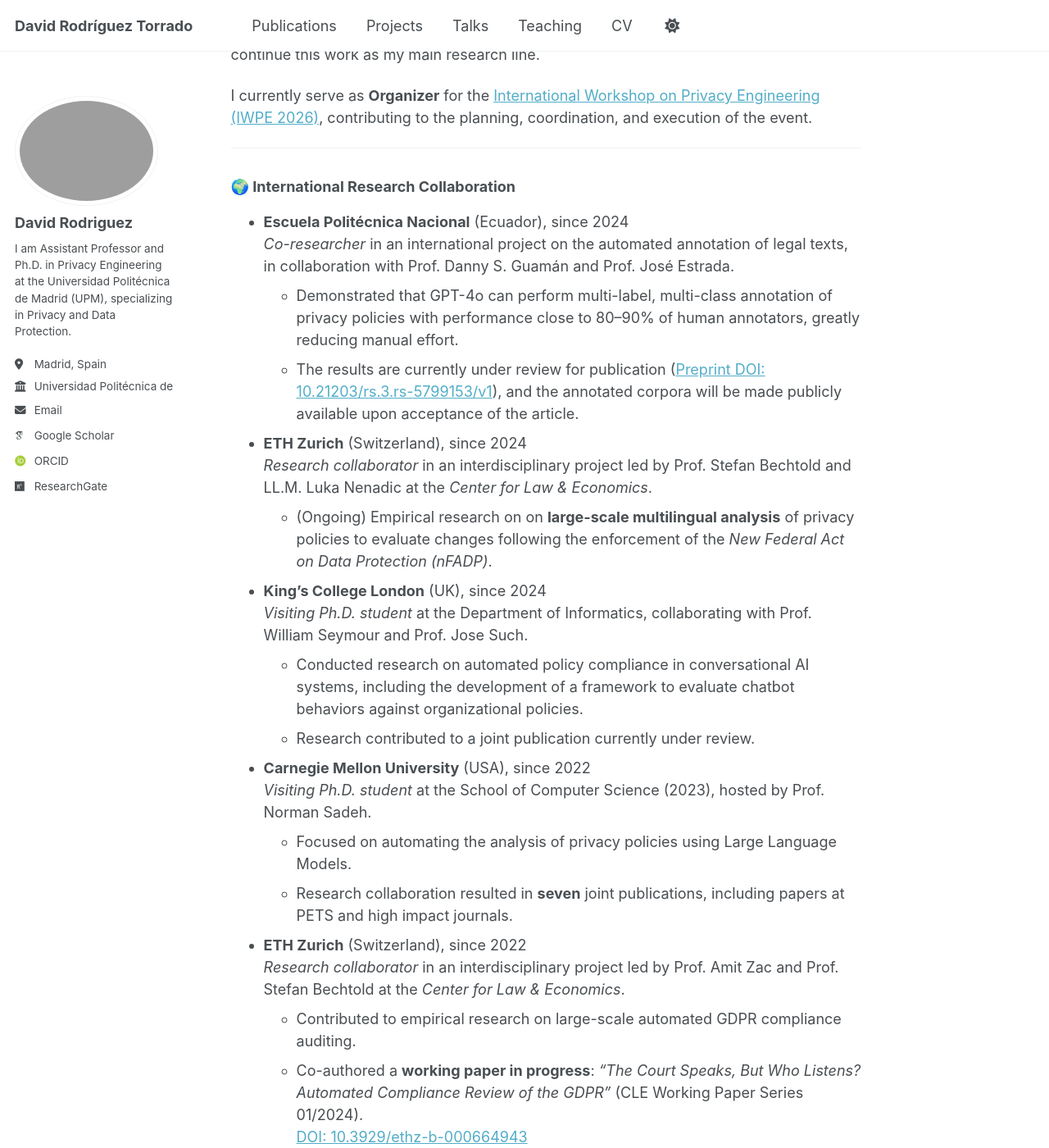
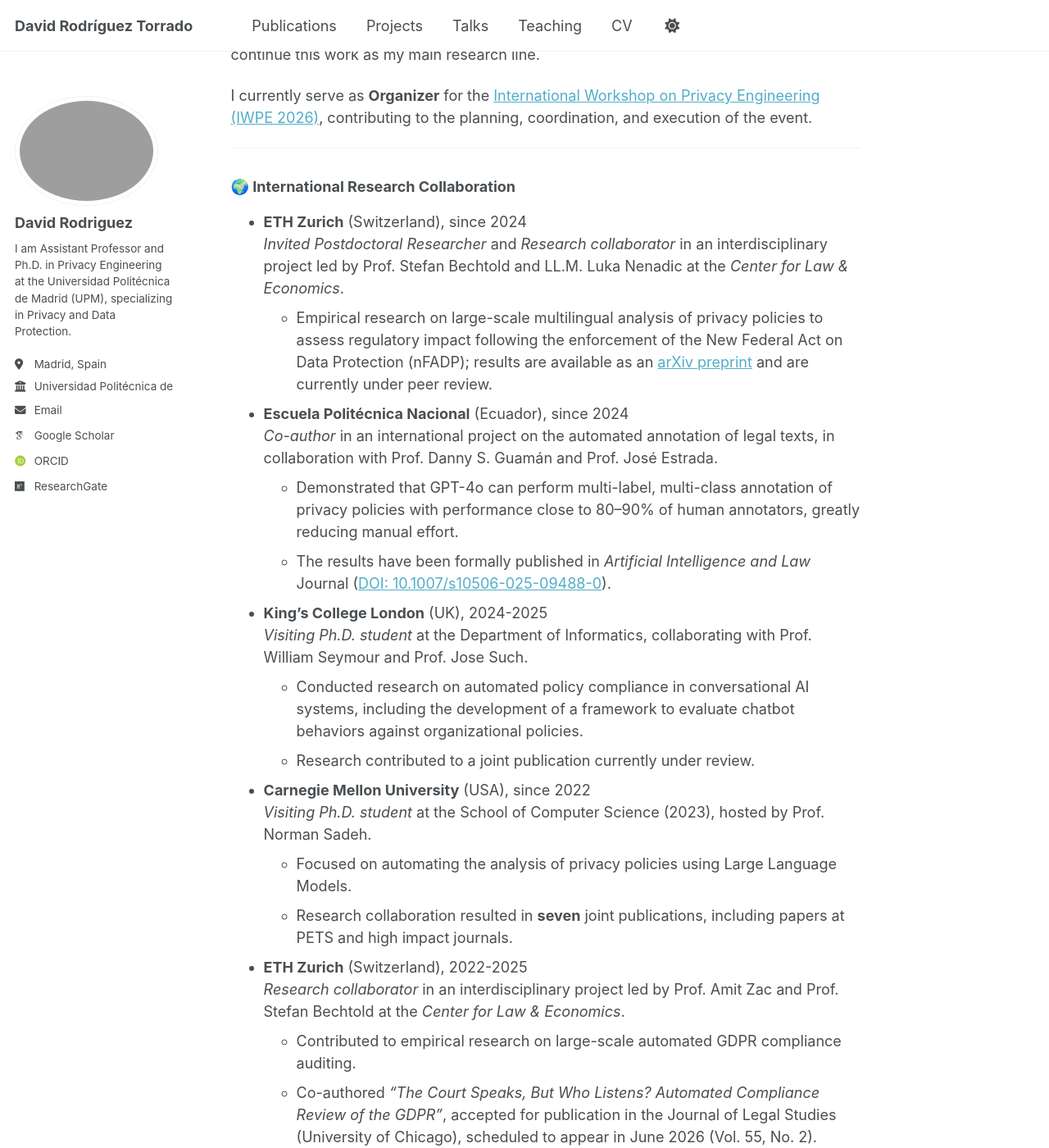
Before and after one commit to DavidRodriguezTorrado/DavidRodriguezTorrado.github.io, a Jekyll site: the page built from _pages/about.md, in a window 1280 px wide and 1400 px high, scrolled down 527 px. Shown: the whole window at 82% size. Built offline with Jekyll 4.4.1, drawn with Linux system fonts in a browser that asks for light colours; some web fonts are replaced; some of the changed text lies outside the part shown.

Commit message:
Updates 2025

```diff
--- a/_pages/about.md
+++ b/_pages/about.md
@@ -23,14 +23,14 @@ I currently serve as **Organizer** for the [International Workshop on Privacy En
 ---
 
 ### 🌍 International Research Collaboration
+- **ETH Zurich** (Switzerland), since 2024
+  *Invited Postdoctoral Researcher* and *Research collaborator* in an interdisciplinary project led by Prof. Stefan Bechtold and LL.M. Luka Nenadic at the *Center for Law & Economics*.
+  - Empirical research on large-scale multilingual analysis of privacy policies to assess regulatory impact following the enforcement of the New Federal Act on Data Protection (nFADP); results are available as an [arXiv preprint](https://arxiv.org/abs/2510.05860) and are currently under peer review.
 - **Escuela Politécnica Nacional** (Ecuador), since 2024
-  *Co-researcher* in an international project on the automated annotation of legal texts, in collaboration with Prof. Danny S. Guamán and Prof. José Estrada.
+  *Co-author* in an international project on the automated annotation of legal texts, in collaboration with Prof. Danny S. Guamán and Prof. José Estrada.
   - Demonstrated that GPT-4o can perform multi-label, multi-class annotation of privacy policies with performance close to 80–90% of human annotators, greatly reducing manual effort.
-  - The results are currently under review for publication ([Preprint DOI: 10.21203/rs.3.rs-5799153/v1](https://doi.org/10.21203/rs.3.rs-5799153/v1)), and the annotated corpora will be made publicly available upon acceptance of the article.
-- **ETH Zurich** (Switzerland), since 2024
-  *Research collaborator* in an interdisciplinary project led by Prof. Stefan Bechtold and LL.M. Luka Nenadic at the *Center for Law & Economics*.
-  - (Ongoing) Empirical research on on **large-scale multilingual analysis** of privacy policies to evaluate changes following the enforcement of the *New Federal Act on Data Protection (nFADP)*.
-- **King’s College London** (UK), since 2024
+  - The results have been formally published in *Artificial Intelligence and Law* Journal ([DOI: 10.1007/s10506-025-09488-0](https://doi.org/10.1007/s10506-025-09488-0)).
+- **King’s College London** (UK), 2024-2025
     *Visiting Ph.D. student* at the Department of Informatics, collaborating with Prof. William Seymour and Prof. Jose Such.
   - Conducted research on automated policy compliance in conversational AI systems, including the development of a framework to evaluate chatbot behaviors against organizational policies.
   - Research contributed to a joint publication currently under review.
@@ -38,11 +38,13 @@ I currently serve as **Organizer** for the [International Workshop on Privacy En
   *Visiting Ph.D. student* at the School of Computer Science (2023), hosted by Prof. Norman Sadeh.
   - Focused on automating the analysis of privacy policies using Large Language Models.
   - Research collaboration resulted in **seven** joint publications, including papers at PETS and high impact journals.
-- **ETH Zurich** (Switzerland), since 2022
+- **ETH Zurich** (Switzerland), 2022-2025
   *Research collaborator* in an interdisciplinary project led by Prof. Amit Zac and Prof. Stefan Bechtold at the *Center for Law & Economics*.
   - Contributed to empirical research on large-scale automated GDPR compliance auditing.
-  - Co-authored a **working paper in progress**: *“The Court Speaks, But Who Listens? Automated Compliance Review of the GDPR”* (CLE Working Paper Series 01/2024).
-    [DOI: 10.3929/ethz-b-000664943](https://doi.org/10.3929/ethz-b-000664943)
+  - Co-authored *“The Court Speaks, But Who Listens? Automated Compliance Review of the GDPR”*, accepted for publication in the Journal of Legal Studies (University of Chicago), scheduled to appear in June 2026 (Vol. 55, No. 2).
+- **Escuela Politécnica Nacional and King's College London**, (Ecuador and UK) 2022-2023
+  *Co-author* of a joint research effort on the automated assessment of GDPR compliance for cross-border personal data transfers in Android applications, in colaboration with Prof. Danny S. Guamán and Prof. Jose Such.
+  - The collaboration resulted in the paper “Automated GDPR Compliance Assessment for Cross-Border Personal Data Transfers in Android Applications”, which presents a large-scale empirical analysis combining dynamic traffic interception and legal interpretation of international data transfers. Published in *Computers & Security* Journal ([DOI: 10.1016/j.cose.2023.103262](https://doi.org/10.1016/j.cose.2023.103262)).
 
 ---
 
@@ -87,7 +89,7 @@ Since 2023, I lecture in the second-year undergraduate course **Software Analysi
 ### 🎤 Presentations
 
 I’ve presented my research at various international venues, including:
-
+- Invited speaker at *“Privacy and Accountability in the Femtech Industry in Europe”*, co-organized by Ius Omnibus and Universidad Complutense de Madrid, with support from the Digital Freedom Fund, December 18, 2025.
 - Paper presentation at Privacy Enhancing Symposium 2025 (PETs)
 - Invited talk at Queen Mary University of London in 2024
 - 🥈 *Second Best Presentation Award* at IWPE 2023 (IEEE EuroS&P Workshop)
```
Also changed, not shown: _talks/Femtech.md (added, +12 -0 lines), 1 other file.
